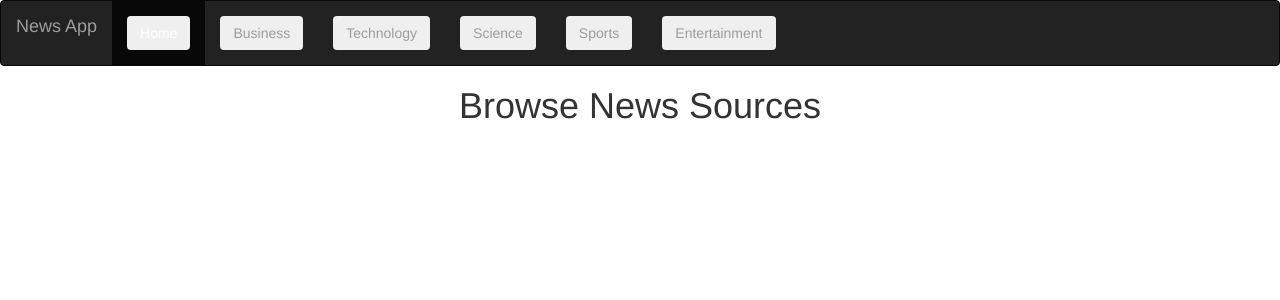
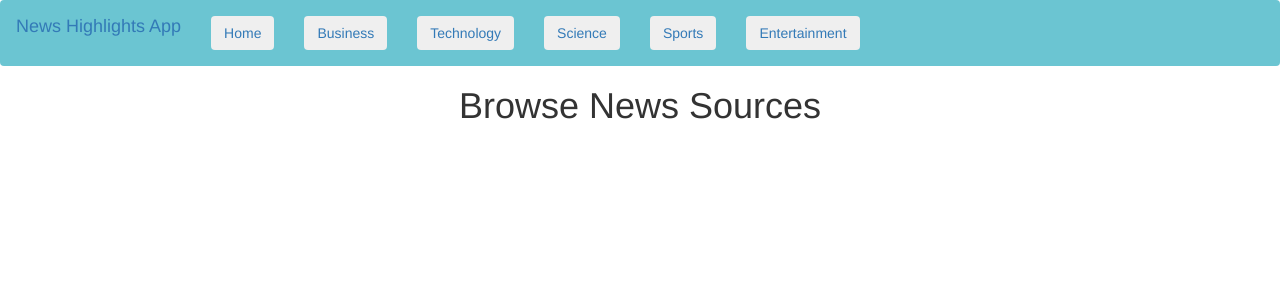
Before and after one commit to Lourine/News-API, a Flask app: template app/templates/index.html in a window 1280 px wide. Shown: the top 300 px of the page. Run offline with Flask 2, Linux system fonts and the light colour scheme; the template is opened without the code that fills it, so the values that code supplies are empty; parts of the project's set-up code (start-up, migrations or seed data) failed here and were passed over; some libraries are stand-ins or nearby versions.

Commit message:
edit navbar template

```diff
--- a/app/templates/navbar.html
+++ b/app/templates/navbar.html
@@ -1,16 +1,7 @@
-<div class="navbar navbar-inverse" role="navigation">
-  <div class="container-fluid">
-    <div class="navbar-header">
-      <button type="button" class="navbar-toggle" data-toggle="collapse" data-target=".navbar-collapse">
-        <span class="sr-only">Toggle navigation</span>
-        <span class="icon-bar"></span>
-        <span class="icon-bar"></span>
-        <span class="icon-bar"></span>
-      </button>
-      <a class="navbar-brand" href="/">News App</a>
-    </div>
-    <div class="navbar-collapse collapse">
-          <ul class="nav navbar-nav">
+<nav class="navbar navbar-expand-lg navbar-light fixed-top" style="background-color: #6bc5d2" >
+  <a class="navbar-brand" href="/">News Highlights App</a>
+
+  <ul class="nav navbar-nav">
             <li class="nav-item active">
               <a class="nav-link" href="/"><button type="button" class="btn btn-outline-success">Home </button><span class="sr-only">(current)</span></a>
             </li>
@@ -33,3 +24,4 @@
         </div>
       </div>
     </div>
+    </nav>
```
